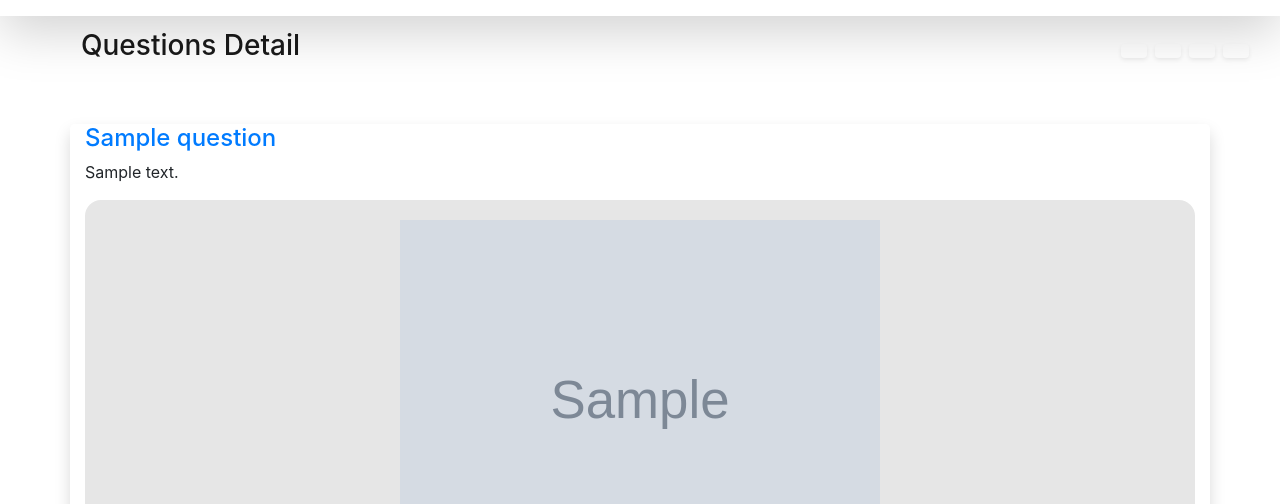
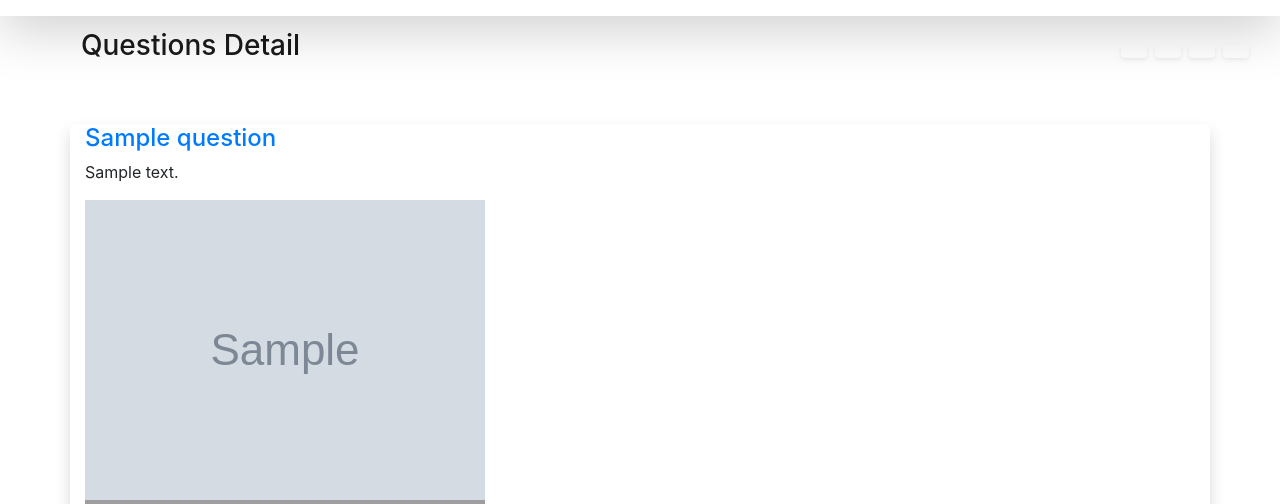
Before and after one commit to NewbeeTryToCode/TanyaAja.com, a PHP site: page /detail_questions.php?id=1 in a window 1280 px wide. Shown: the part 565-1069 px from the top of the page. Run offline with PHP 8.4, Linux system fonts and the light colour scheme; the visitor is signed in with stand-in values (Sample User, id 1); tables that the repository leaves empty hold one stand-in row (values such as "Sample post"); grey boxes marked "Sample" are stand-in pictures; some libraries are stand-ins or nearby versions; grey boxes are pictures that could not be loaded.

Commit message:
benerin css detail question

```diff
--- a/App/Views/detail_questions.php
+++ b/App/Views/detail_questions.php
@@ -33,7 +33,7 @@ $judul = "Questions Detail"
     <!-- My Styles -->
     <link rel="stylesheet" href="../../Public/assets/css/side_navbar.css">
     <link rel="stylesheet" href="../../Public/assets/css/publicq.css">
-    <link rel="stylesheet" href="../../Public/assets/css/detail.css">
+    <link rel="stylesheet" href="../../Public/assets/css/detail.css?v=<?php echo time();?>">
 
     <title>Questions Detail</title>
   </head>
@@ -59,8 +59,8 @@ $judul = "Questions Detail"
                         <p class="coklat"><?php echo $question['description']; ?></p>
                         <!-- image -->
                         <?php if( $question['image'] != "no image" && !empty($question['image'])) : ?>
-                            <div class="imageContainer" style="width: 100%; height:400px; background-color:  rgb(230, 230, 230); padding:20px; border-radius:16px; margin-bottom:15px">
-                                <img src="../CRUD/Question/img/<?php echo $question['image'];?>" alt="" style="width: 100%; height: 100%; object-fit: contain;">
+                            <div class="imageContainer">
+                                <img src="../CRUD/Question/img/<?php echo $question['image'];?>" alt="gambar">
                             </div>
                         <?php endif; ?>
                         <div class="categories">
```
Also changed, not shown: Public/assets/css/detail.css.
